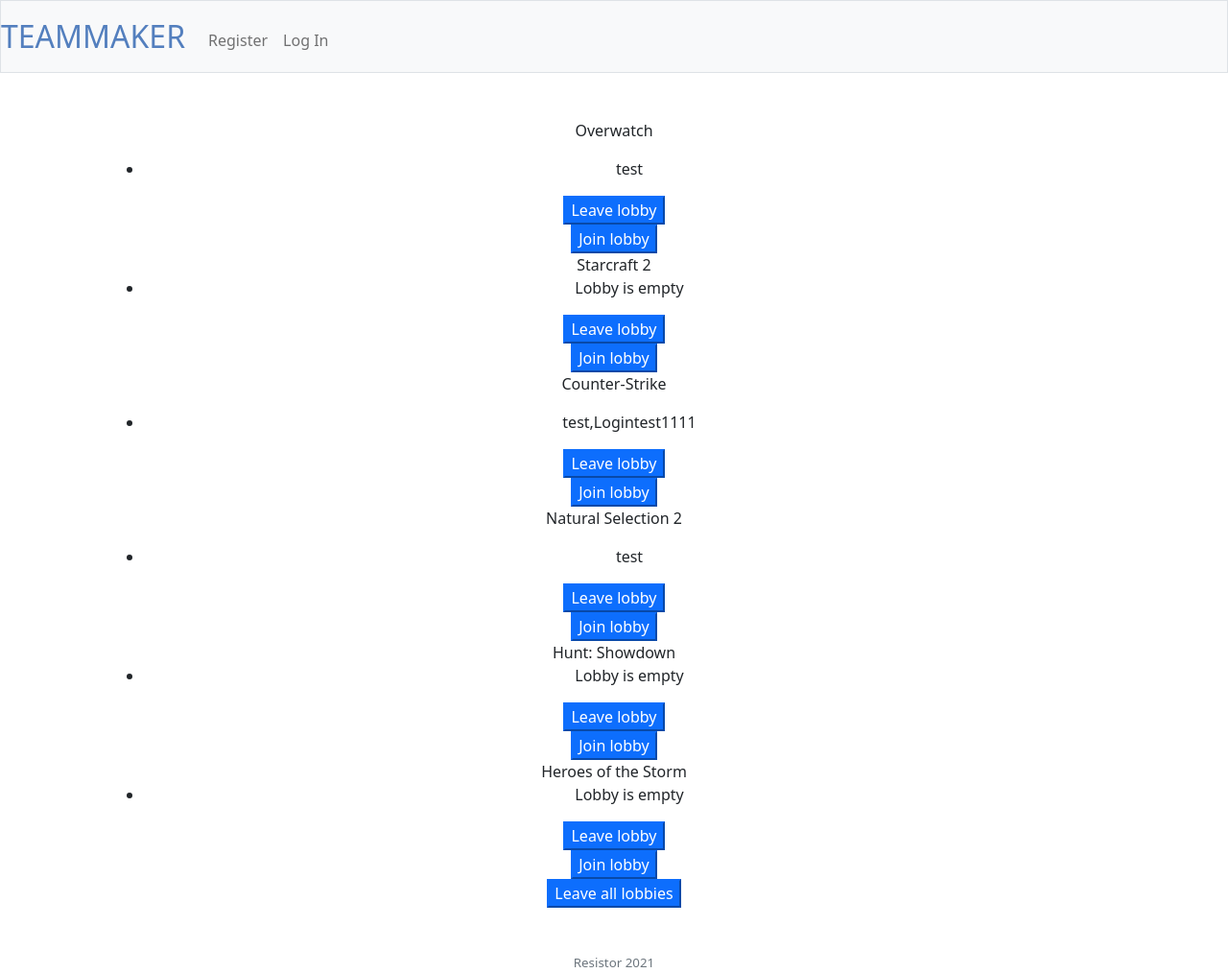
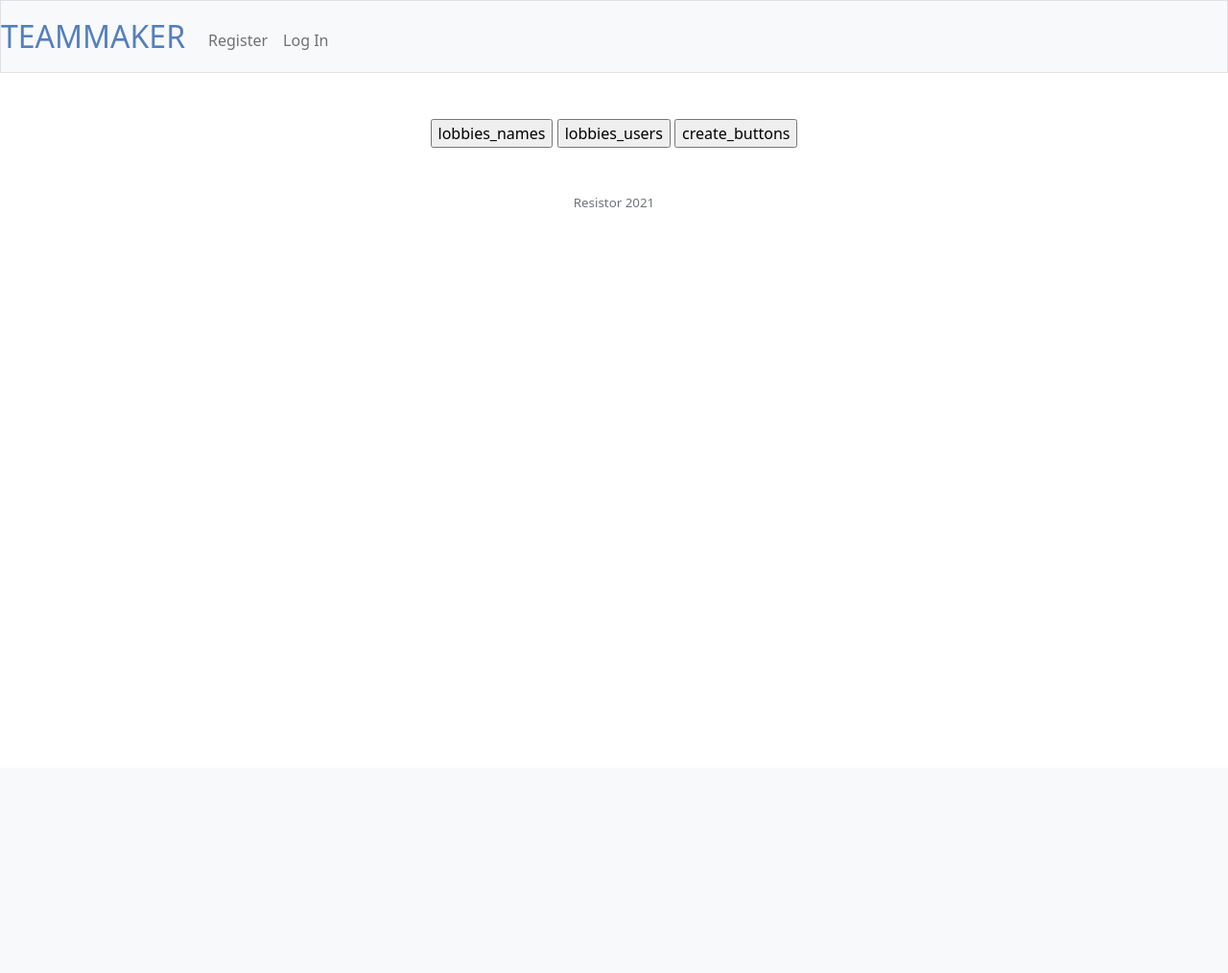
Before and after one commit to Resistor-git/teammaker, a Flask app: page /lobbies in a window 1280 px wide. Shown: the whole page at 96% size. After the commit the page ends 216 px from the top, so only its background shows below. Run offline with Flask 2, Linux system fonts and the light colour scheme; data comes from the database, SQL or seed files in the repository.

Commit message:
1) added test buttons 2) replaced trys with if-elses 3) removed irrelevant code from app.py lobbies()

```diff
--- a/app.py
+++ b/app.py
@@ -220,36 +220,7 @@ def lobbies():
 
     # User reached route via GET (as by clicking a link or via redirect); show all lobbies and users in them
     else:
-        # create "connection" object that represents db; https://docs.python.org/3/library/sqlite3.html
-        con = sqlite3.connect('teammaker.db')
-        # create "cursor" object
-        cur = con.cursor()
-
-        # .fetchall returns a list of tuples, result of .execute; cursor object can also be iterated
-        all_lobbies_and_users = cur.execute("""
-                                            SELECT games.game, users.username
-                                            FROM games
-                                            JOIN lobbies ON games.id = lobbies.game_id
-                                            JOIN users ON users.id = lobbies.user_id
-                                            """).fetchall()
-
-        # list of all games/lobbies (need that to show empty lobbies)
-        raw_games_names = cur.execute("SELECT game FROM games").fetchall() #[(ow), (sc), (ns)]
-        games_names = []
-        foo = [games_names.append(key[0]) for key in raw_games_names]
-
-        # dictionary with lists of all users sorted to corresponding games {game1 : [user1, user2], game2 : [user3, user4]}
-        # probably there is an easier way using jsonify
-        users_in_lobbies_dict = {}
-        for row in all_lobbies_and_users:
-            if row[0] not in users_in_lobbies_dict.keys():
-                users_in_lobbies_dict[row[0]] = [row[1]]
-            else:
-                users_in_lobbies_dict[row[0]].append(row[1])
-
-        # when should I con.close() ??? "with ... as ..." only commits the cursor, db should still be closed manually
-        con.close()
-        return render_template("/lobbies.html", games_names = games_names, users_in_lobbies_dict = users_in_lobbies_dict)
+        return render_template("/lobbies.html")
 
 
 @app.route("/leave_lobby", methods=["POST"])
@@ -294,39 +265,39 @@ def leave_all_lobbies():
         con.close()
 
 
-def lobby_updater():
-    """Creates json for javascript to automatically update lobbies"""
+# def lobby_updater():
+#     """Creates json for javascript to automatically update lobbies"""
 
-    # create "connection" object that represents db; https://docs.python.org/3/library/sqlite3.html
-    con = sqlite3.connect('teammaker.db')
-    # create "cursor" object
-    cur = con.cursor()
+#     # create "connection" object that represents db; https://docs.python.org/3/library/sqlite3.html
+#     con = sqlite3.connect('teammaker.db')
+#     # create "cursor" object
+#     cur = con.cursor()
 
-    # .fetchall returns a list of tuples, result of .execute; cursor object can also be iterated
-    all_lobbies_and_users = cur.execute("""
-                                        SELECT games.game, users.username
-                                        FROM games
-                                        JOIN lobbies ON games.id = lobbies.game_id
-                                        JOIN users ON users.id = lobbies.user_id
-                                        """).fetchall()
+#     # .fetchall returns a list of tuples, result of .execute; cursor object can also be iterated
+#     all_lobbies_and_users = cur.execute("""
+#                                         SELECT games.game, users.username
+#                                         FROM games
+#                                         JOIN lobbies ON games.id = lobbies.game_id
+#                                         JOIN users ON users.id = lobbies.user_id
+#                                         """).fetchall()
 
-    # list of all games/lobbies (need that to show empty lobbies)
-    raw_games_names = cur.execute("SELECT game FROM games").fetchall() #[(ow), (sc), (ns)]
-    games_names = []
-    foo = [games_names.append(key[0]) for key in raw_games_names]
+#     # list of all games/lobbies (need that to show empty lobbies)
+#     raw_games_names = cur.execute("SELECT game FROM games").fetchall() #[(ow), (sc), (ns)]
+#     games_names = []
+#     foo = [games_names.append(key[0]) for key in raw_games_names]
 
-    # dictionary with lists of all users sorted to corresponding games {game1 : [user1, user2], game2 : [user3, user4]}
-    # probably there is an easier way using jsonify
-    users_in_lobbies_dict = {}
-    for row in all_lobbies_and_users:
-        if row[0] not in users_in_lobbies_dict.keys():
-            users_in_lobbies_dict[row[0]] = [row[1]]
-        else:
-            users_in_lobbies_dict[row[0]].append(row[1])
+#     # dictionary with lists of all users sorted to corresponding games {game1 : [user1, user2], game2 : [user3, user4]}
+#     # probably there is an easier way using jsonify
+#     users_in_lobbies_dict = {}
+#     for row in all_lobbies_and_users:
+#         if row[0] not in users_in_lobbies_dict.keys():
+#             users_in_lobbies_dict[row[0]] = [row[1]]
+#         else:
+#             users_in_lobbies_dict[row[0]].append(row[1])
 
-    # when should I con.close() ??? "with ... as ..." only commits the cursor, db should still be closed manually
-    con.close()
-    return jsonify(users_in_lobbies_dict = users_in_lobbies_dict, games_names = games_names)
+#     # when should I con.close() ??? "with ... as ..." only commits the cursor, db should still be closed manually
+#     con.close()
+#     return jsonify(users_in_lobbies_dict = users_in_lobbies_dict, games_names = games_names)
 
 
 @app.route("/lobbies_names", methods=["GET"])
--- a/templates/lobbies.html
+++ b/templates/lobbies.html
@@ -71,30 +71,39 @@
                 // console.log(data.lobbies_users.Overwatch)
 
                 $.each(data.lobbies_users, function(key, value) {
-                    // console.log(key)
-                    // console.log(value)
+                    // console.log('data.lobbies_users',data.lobbies_users)
+                    // console.log('key',key)
+                    // console.log('value', value)
 
                     // ids are generated based on games' names from json, some games have spacebar in the name
                     let id_without_spaces = key.replace(/ /g, '');
 
+                    // delete default <ul><li>"Lobby is empty"</ul></li>; really empty lobbies remain with default value, because their names are not in data/response and therefore not in .each cycle
+                    // this should be done only when the lobby is empty and has default values (<ul id="default_ul_NaturalSelection2">)
                     if (document.getElementById("default_ul_" + id_without_spaces) !== null){
-                        // this should be done only when the lobby is empty and has default values (<ul id="default_ul_NaturalSelection2">)
-                        // delete default <ul><li>"Lobby is empty"</ul></li>; really empty lobbies remain with default value, because their names are not in data/response and therefore not in .each cycle
+                        console.log('11111', document.getElementById("default_ul_" + id_without_spaces))
                         document.getElementById("default_ul_" + id_without_spaces).remove()
-                    }
-
-                    // this part is for replacing the old <ul> with new one; without this code page will have new <ul> after old <ul> (aka spam everything with buttons)
-                    if (document.getElementById(id_without_spaces + '_ul')){
+                    // following part is for replacing the old <ul> (if it exists) with new one; without this code page will have new <ul> after old <ul> (aka spam everything with buttons)
+                    } else if (document.getElementById(id_without_spaces + '_ul') !== null){
                         let list_of_players = document.getElementById(id_without_spaces + '_ul');
                         list_of_players.remove();
                         // console.log(list_of_players.innerHTML)
                     }
+                    // // this part is for replacing the old <ul> (if it exists) with new one; without this code page will have new <ul> after old <ul> (aka spam everything with buttons)
+                    // if (document.getElementById(id_without_spaces + '_ul') !== null){
+                    //     let list_of_players = document.getElementById(id_without_spaces + '_ul');
+                    //     list_of_players.remove();
+                    //     // console.log(list_of_players.innerHTML)
+                    // }
 
                     // lobby_name_element is the name of the lobby, <p>Overwatch</p>
                     // .insertAdjacentHTML creates <ul> and <li> with usernames after <p>
-                    // // "TypeError: lobby_name_element is null" is fine, it just means, that the lobby is empty
                     let lobby_name_element = document.getElementById(id_without_spaces);
+                    //console.log("!!!!!", lobby_name_element)
                     let create_list = lobby_name_element.insertAdjacentHTML('afterend', `<ul id=${id_without_spaces + '_ul'}><li id=${id_without_spaces + '_li'}>${value}</li></ul>`);  // pay attention to `` it is grave accent, not quotes
+                    //let create_ul = lobby_name_element.insertAdjacentHTML('afterend', `<ul id=${id_without_spaces + '_ul'}></ul>`);  // pay attention to `` it is grave accent, not quotes
+                    //console.log('!!!!!', create_ul)
+                    //let create_li = create_ul.insertAdjacentHTML('beforeend', `<li id=${id_without_spaces + '_li'}>${value}</li>`);
                 });
             })
         }
@@ -108,8 +117,10 @@
                 for (lobby of data.lobbies_names){
                     // console.log(lobby)
                     let id_without_spaces = lobby.replace(/ /g, '');
-                    try{
-                        let create_button_join_lobby = document.getElementById(`${id_without_spaces + '_ul'}`).insertAdjacentHTML('afterend', `
+
+                    // create buttons for default values
+                    if (document.getElementById('default_ul_' + id_without_spaces) !== null){
+                        let create_button_join_lobby = document.getElementById('default_ul_' + id_without_spaces).insertAdjacentHTML('afterend', `
                             <div>
                                 <form action="/lobbies" method="POST">
                                     <input type="hidden" id="game" name="game" value="${lobby}">  <!-- here value should be written same as in db and in json from server, it should contain spaces -->
@@ -117,7 +128,25 @@
                                 </form>
                             </div>
                         `);
-                        let create_button_leave_lobby = document.getElementById(`${id_without_spaces + '_ul'}`).insertAdjacentHTML('afterend', `
+                        let create_button_leave_lobby = document.getElementById('default_ul_' + id_without_spaces).insertAdjacentHTML('afterend', `
+                            <div>
+                                <form action="/leave_lobby" method="POST">
+                                    <input type="hidden" id="game" name="game" value="${lobby}">  <!-- here value should be written same as in db and in json from server, it should contain spaces -->
+                                    <button class="btn-primary" type="submit">Leave lobby</button>
+                                </form>
+                            </div>
+                        `);
+                    // create buttons for non-default values
+                    } else if (document.getElementById(id_without_spaces + '_ul') !== null){
+                        let create_button_join_lobby = document.getElementById(id_without_spaces + '_ul').insertAdjacentHTML('afterend', `
+                            <div>
+                                <form action="/lobbies" method="POST">
+                                    <input type="hidden" id="game" name="game" value="${lobby}">  <!-- here value should be written same as in db and in json from server, it should contain spaces -->
+                                    <button class="btn-primary" type="submit">Join lobby</button>
+                                </form>
+                            </div>
+                        `);
+                        let create_button_leave_lobby = document.getElementById(id_without_spaces + '_ul').insertAdjacentHTML('afterend', `
                             <div>
                                 <form action="/leave_lobby" method="POST">
                                     <input type="hidden" id="game" name="game" value="${lobby}">  <!-- here value should be written same as in db and in json from server, it should contain spaces -->
@@ -126,30 +155,48 @@
                             </div>
                         `);
                     }
-                    catch(e){
-                        if (e instanceof TypeError){
-                            console.log(".getElementById can't find id (that's alright)")
-                            console.log(id_without_spaces)
-                            // this is fine, lobby is empty and .getElementById can't find id
-                            console.log(id_without_spaces)
-                            let create_button_join_lobby = document.getElementById(`${id_without_spaces}`).insertAdjacentHTML('afterend', `
-                                <div>
-                                    <form action="/lobbies" method="POST">
-                                        <input type="hidden" id="game" name="game" value="${lobby}">  <!-- here value should be written same as in db and in json from server, it should contain spaces -->
-                                        <button class="btn-primary" type="submit">Join lobby</button>
-                                    </form>
-                                </div>
-                            `);
-                            let create_button_leave_lobby = document.getElementById(`${id_without_spaces}`).insertAdjacentHTML('afterend', `
-                                <div>
-                                    <form action="/leave_lobby" method="POST">
-                                        <input type="hidden" id="game" name="game" value="${lobby}">  <!-- here value should be written same as in db and in json from server, it should contain spaces -->
-                                        <button class="btn-primary" type="submit">Leave lobby</button>
-                                    </form>
-                                </div>
-                            `);
-                        }
-                    }
+
+                    // try{
+                    //     let create_button_join_lobby = document.getElementById(`${id_without_spaces + '_ul'}`).insertAdjacentHTML('afterend', `
+                    //         <div>
+                    //             <form action="/lobbies" method="POST">
+                    //                 <input type="hidden" id="game" name="game" value="${lobby}">  <!-- here value should be written same as in db and in json from server, it should contain spaces -->
+                    //                 <button class="btn-primary" type="submit">Join lobby</button>
+                    //             </form>
+                    //         </div>
+                    //     `);
+                    //     let create_button_leave_lobby = document.getElementById(`${id_without_spaces + '_ul'}`).insertAdjacentHTML('afterend', `
+                    //             <div>
+                    //                 <form action="/leave_lobby" method="POST">
+                    //                     <input type="hidden" id="game" name="game" value="${lobby}">  <!-- here value should be written same as in db and in json from server, it should contain spaces -->
+                    //                     <button class="btn-primary" type="submit">Leave lobby</button>
+                    //                 </form>
+                    //             </div>
+                    //     `);
+                    // }
+                    // catch(e){
+                    //     if (e instanceof TypeError){
+                    //         console.log(".getElementById can't find id (that's alright, or maybe not...)")
+                    //         console.log(id_without_spaces)
+                    //         // this is fine ?, lobby is empty and .getElementById can't find id
+                    //         let create_button_join_lobby = document.getElementById(`${id_without_spaces}`).insertAdjacentHTML('afterend', `
+                    //             <div>
+                    //                 <form action="/lobbies" method="POST">
+                    //                     <input type="hidden" id="game" name="game" value="${lobby}">  <!-- here value should be written same as in db and in json from server, it should contain spaces -->
+                    //                     <button class="btn-primary" type="submit">Join lobby</button>
+                    //                 </form>
+                    //             </div>
+                    //         `);
+                    //         let create_button_leave_lobby = document.getElementById(`${id_without_spaces}`).insertAdjacentHTML('afterend', `
+                    //             <div>
+                    //                 <form action="/leave_lobby" method="POST">
+                    //                     <input type="hidden" id="game" name="game" value="${lobby}">  <!-- here value should be written same as in db and in json from server, it should contain spaces -->
+                    //                     <button class="btn-primary" type="submit">Leave lobby</button>
+                    //                 </form>
+                    //             </div>
+                    //         `);
+                    //     }
+                    // }
                 }
             });
 
@@ -163,12 +210,33 @@
         }
     </script>
 
+
+
+
+    <script>
+        function test_buttons(){
+            let create_button_test_lobbies_names = document.getElementById('lobbies_names').insertAdjacentHTML('beforebegin', `
+                <input id="test_lobbies_names" type="button" value="lobbies_names" onclick="lobbies_names();" />
+            `);
+            let create_button_test_lobbies_users = document.getElementById('lobbies_names').insertAdjacentHTML('beforebegin', `
+                <input id="test_lobbies_users" type="button" value="lobbies_users" onclick="lobbies_users();" />
+            `);
+            let create_button_test_create_buttons = document.getElementById('lobbies_names').insertAdjacentHTML('beforebegin', `
+                <input id="test_create_buttons" type="button" value="create_buttons" onclick="create_buttons();" />
+            `);
+        }
+    </script>
+
     <script>
         // order of these functions calls may be important, or may be not
-        document.addEventListener("DOMContentLoaded", lobbies_names);
-        document.addEventListener("DOMContentLoaded", lobbies_users);
-        document.addEventListener("DOMContentLoaded", create_buttons);
-        setInterval(lobbies_users, 5000);
+        // window. or document. ???
+        // window.addEventListener("DOMContentLoaded", lobbies_names);
+        // window.addEventListener("DOMContentLoaded", lobbies_users);
+        // window.addEventListener("DOMContentLoaded", create_buttons);
+        test_buttons()
+
+        //window.addEventListener("DOMContentLoaded", function(){setInterval(lobbies_users, 5000)});
+        //window.addEventListener("DOMContentLoaded", function(){create_buttons(lobbies_users, 6000)});
     </script>
 
 
```
Also changed, not shown: blueprint.png (added). Lines whose indentation alone changed are shown as unchanged.
